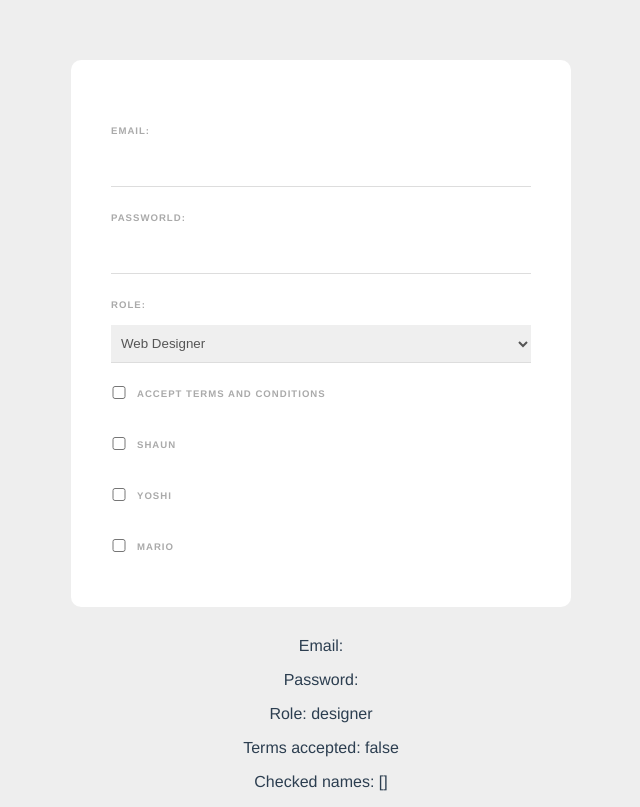
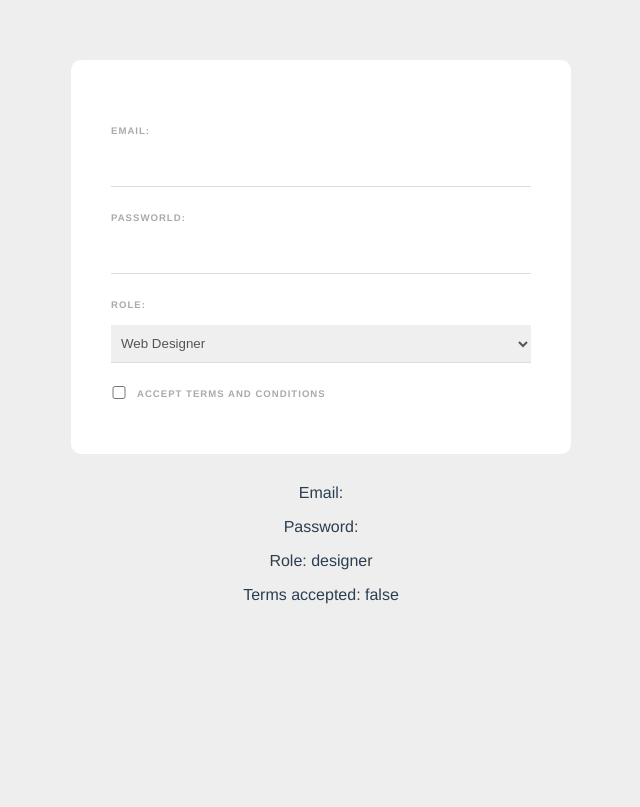
Before and after one commit to zajnemzaj/web-form, a Vue app: page / in a window 1280 px wide. Shown: the whole page, without its empty margins (319-959 px from the left). Built offline with nearby package versions, Linux system fonts and the light colour scheme.

Commit message:
cleaning up before next chapter

```diff
--- a/src/components/SignupForm.vue
+++ b/src/components/SignupForm.vue
@@ -17,28 +17,12 @@
         <label>Accept Terms and Conditions</label>
     </div>
 
-    <div>
-        <input type="checkbox" value="shaun" v-model="names">
-        <label>Shaun</label>
-    </div>
-
-    <div>
-        <input type="checkbox" value="yoshi" v-model="names">
-        <label>Yoshi</label>
-    </div>
-
-    <div>
-        <input type="checkbox" value="mario" v-model="names">
-        <label>Mario</label>
-    </div>
-
 </form>
 
 <p>Email: {{ email }}</p>
 <p>Password: {{ password }}</p>
 <p>Role: {{ role }}</p>
 <p>Terms accepted: {{ terms }}</p>
-<p>Checked names: {{ names }}</p>
 </template>
 
 <script>
@@ -48,8 +32,7 @@ export default {
             email: '',
             password: '',
             role: 'designer',
-            terms: false,
-            names: []
+            terms: false
         }
     }
 }
```
